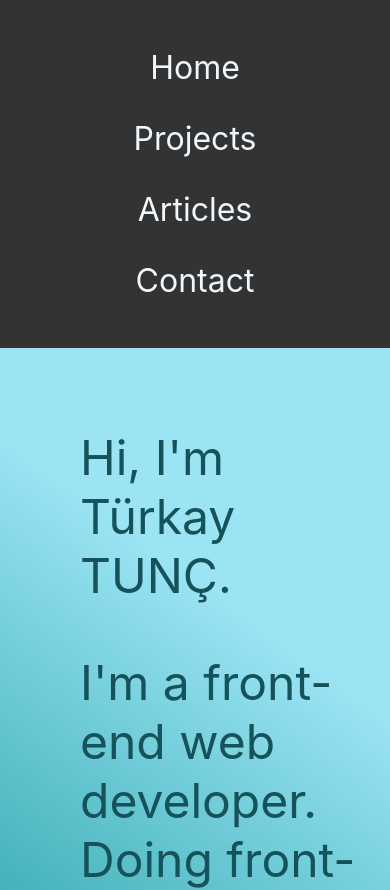
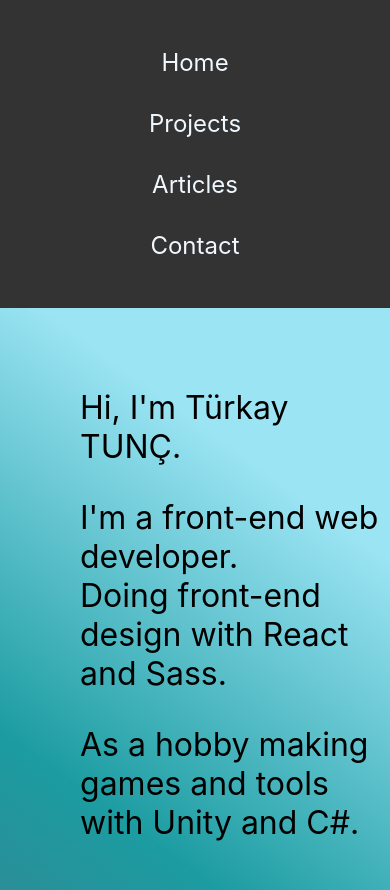
Before and after one commit to turkaytunc/turkaytunc.com, a React (Create React App) app: page / in a window 390 px wide. Shown: the top 890 px of the page. Built offline with nearby package versions, Linux system fonts and the light colour scheme.

Commit message:
added html5 tags and changed navbar grid layout

```diff
--- a/src/components/home/HomePage.js
+++ b/src/components/home/HomePage.js
@@ -6,11 +6,11 @@ function HomePage() {
     <div className="homepage-wrapper">
       <p className="intro">Hi, I'm Türkay TUNÇ.</p>
       <p className="intro">
-        I'm a front-end web developer. Doing front-end design with React and
-        Sass.
+        I'm a front-end web developer. <br />
+        Doing front-end design with React and Sass.
       </p>
       <p className="intro">
-        Doing game development with Unity and C# as a hobby.
+        As a hobby making games and tools with Unity and C#.
       </p>
     </div>
   );
--- a/src/components/home/homepage.styles.scss
+++ b/src/components/home/homepage.styles.scss
@@ -1,5 +1,5 @@
 .intro {
-  color: rgb(21, 82, 90);
+  color: black;
   font-size: 3rem;
   margin-top: 0;
   padding-left: 5rem;
@@ -11,9 +11,21 @@
 
 .homepage-wrapper {
   background: rgb(84, 146, 180);
-  background: linear-gradient(36deg, rgba(84, 146, 180, 1) 0%, rgba(28, 156, 161, 1) 30%, rgba(155, 228, 244, 1) 75%);
+  background: linear-gradient(36deg, rgb(54, 130, 143) 0%, rgba(28, 156, 161, 1) 30%, rgba(155, 228, 244, 1) 75%);
   height: 100%;
   margin-top: 0;
   padding-top: 0;
-  padding-bottom: 5rem;
+  padding-bottom: 10rem;
 }
+
+@media only screen and (max-width: 520px) {
+  .intro {
+    font-size: 1.5rem;
+  }
+}
+
+@media only screen and (max-width: 720px) {
+  .intro {
+    font-size: 2rem;
+  }
+}
--- a/src/components/navbar/Navbar.js
+++ b/src/components/navbar/Navbar.js
@@ -4,7 +4,7 @@ import { Link } from "react-router-dom";
 
 function Navbar() {
   return (
-    <div className="navbar-div">
+    <nav className="navbar-div">
       <ul className="navbar-ul">
         <li className="navbar-li">
           <Link className="navbar-a" to="/">
@@ -27,7 +27,7 @@ function Navbar() {
           </Link>
         </li>
       </ul>
-    </div>
+    </nav>
   );
 }
 
--- a/src/components/navbar/navbar.css
+++ b/src/components/navbar/navbar.css
@@ -1,53 +1,45 @@
 @keyframes navbar-animation {
     0% {
-        color: #ffc6b1;
+        color: rgb(175, 241, 250);
     }
 
-    25% {
-        color: #ff875c;
+
+    50% {
+        color: rgb(53, 108, 116);
     }
 
-    50% {
-        color: #ff6128;
-    }
-
-    75% {
-        color: #ff875c;
-    }
 
     100% {
-        color: #ffc6b1;
+        color: rgb(175, 241, 250);
     }
 }
 
 .navbar-div {
-    display: grid;
-    grid-template-columns: repeat(3, 1fr);
+    display: flex;
+    flex-direction: row-reverse;
     text-align: center;
     align-items: center;
-    justify-content: center;
     background: #333;
     padding: 1rem 0;
 }
 
 .navbar-ul {
     display: grid;
-    grid-column: 3;
-    grid-template-columns: repeat(4, 1fr);
-    align-items: center;
-    justify-content: center;
+    grid-template-columns: repeat(4, minmax(150px, 1fr));
+    justify-content: flex-end;
     list-style: none;
     padding-inline-start: 0;
 }
 
 .navbar-li {
     padding: .5rem;
+    margin-left: 0;
 }
 
 .navbar-a {
     text-decoration: none;
     color: aliceblue;
-    font-size: 1.3rem;
+    font-size: 2rem;
 }
 
 .navbar-a:hover {
@@ -61,20 +53,25 @@
     .navbar-li {
         padding: 1rem;
     }
+
+    .navbar-ul {
+
+        grid-template-columns: repeat(2, minmax(300px, 1fr));
+        justify-content: space-between;
+    }
 }
 
 @media only screen and (max-width: 520px) {
     .navbar-div {
-        grid-template-columns: 1fr;
+        flex-direction: column;
     }
 
     .navbar-ul {
         grid-template-columns: 1fr;
-        grid-column: 1;
     }
 
     .navbar-a {
         display: inline-block;
-        font-size: 2rem;
+        font-size: 1.5rem;
     }
 }
```
